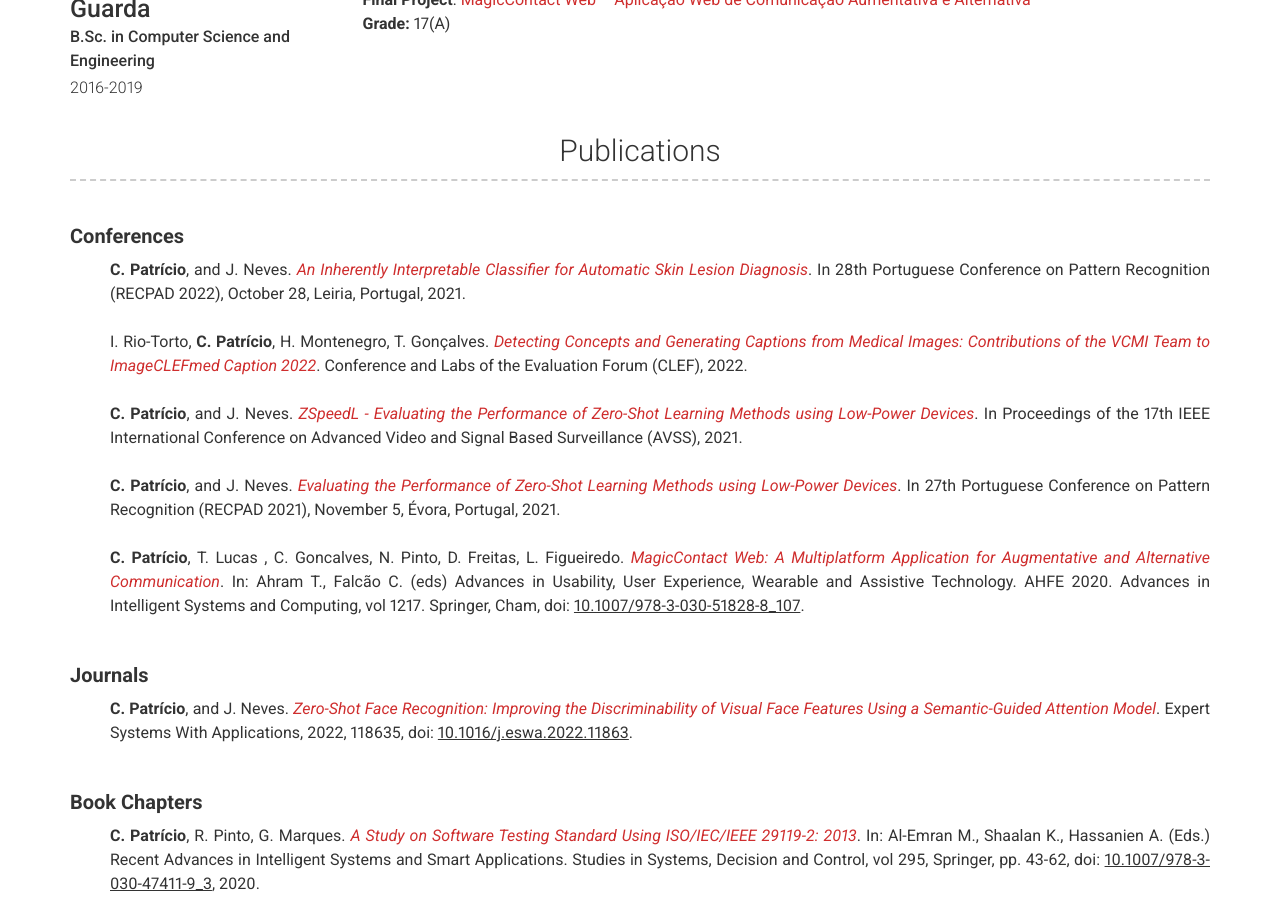
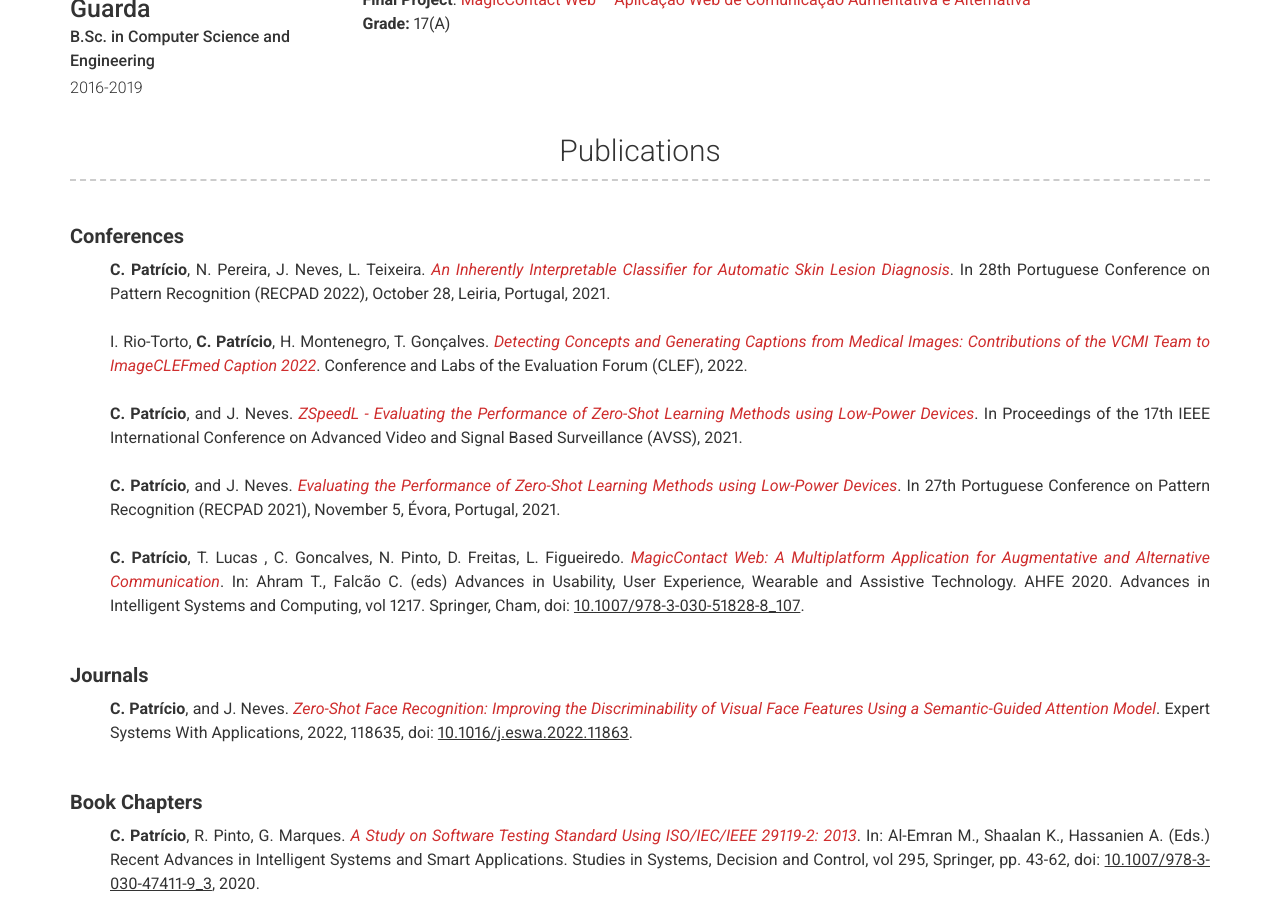
Before and after one commit to CristianoPatricio/cristianopatricio.github.io, a Jekyll site: the page built from index.md, in a window 1280 px wide and 900 px high, scrolled down 2117 px. Built offline with Jekyll 4.4.1, drawn with Linux system fonts in a browser that asks for light colours; nearby versions of some CDN libraries.

Commit message:
Update _config.yml

```diff
--- a/_config.yml
+++ b/_config.yml
@@ -52,7 +52,7 @@ publications: |
     <p style="font-size:20px;"><b>Conferences</b></p>
     <ul style="list-style-type: none;" >
         <li>
-            <b>C. Patrício</b>, and J. Neves. <a href="#" style="color: #cf2e2e;" target="blank"><em>An Inherently Interpretable Classifier for Automatic Skin Lesion Diagnosis</em></a>. In 28th Portuguese Conference on Pattern Recognition (RECPAD 2022), October 28, Leiria, Portugal, 2021.
+            <b>C. Patrício</b>, N. Pereira, J. Neves, L. Teixeira. <a href="#" style="color: #cf2e2e;" target="blank"><em>An Inherently Interpretable Classifier for Automatic Skin Lesion Diagnosis</em></a>. In 28th Portuguese Conference on Pattern Recognition (RECPAD 2022), October 28, Leiria, Portugal, 2021.
         </li>
         <br>
         <li>
```
